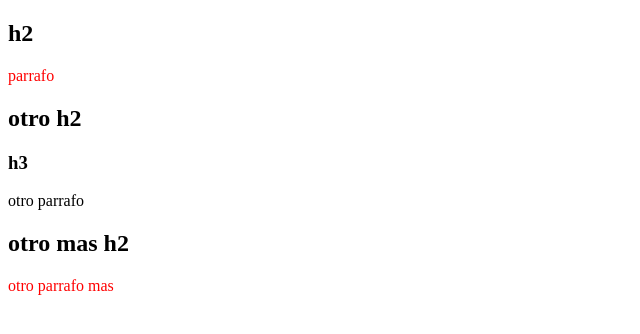
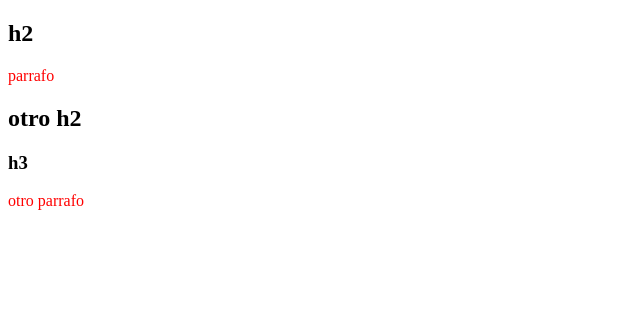
Before and after one commit to My-courses-complete/HTML-CSS, a plain HTML site: page index.html in a window 1280 px wide. Shown: the whole page, without its empty margins (0-640 px from the left). Drawn offline with Linux system fonts and the light colour scheme.

Commit message:
comparators: general sibling

```diff
--- a/css/main.css
+++ b/css/main.css
@@ -1,3 +1,3 @@
-h2 + p {
+h2 ~ p {
 	color: red;
 }
--- a/index.html
+++ b/index.html
@@ -16,8 +16,6 @@
 		<h2>otro h2</h2>
 		<h3>h3</h3>
 		<p>otro parrafo</p>
-		<h2>otro mas h2</h2>
-		<p>otro parrafo mas</p>
 	</div>
 </body>
 </html>
```
